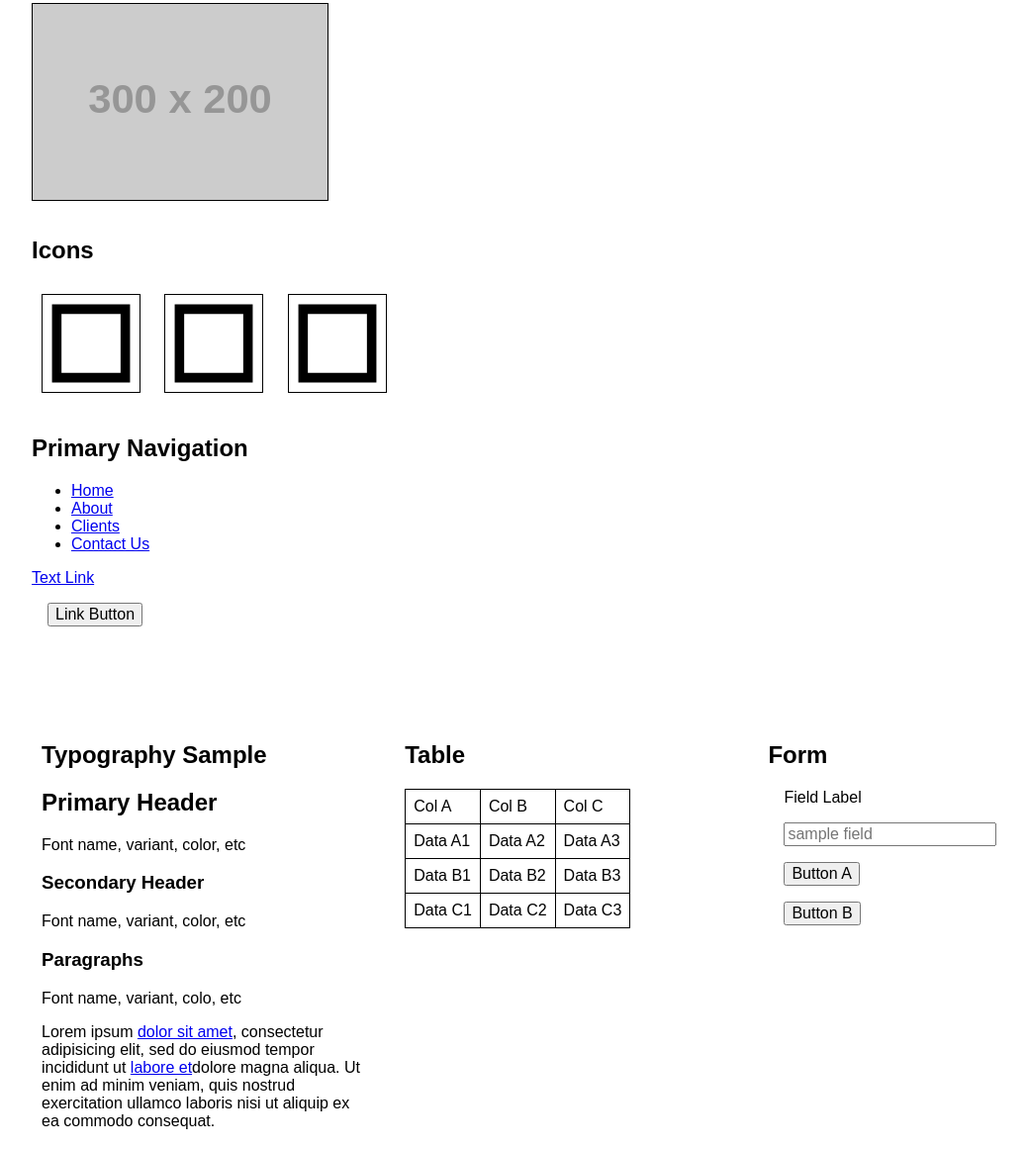
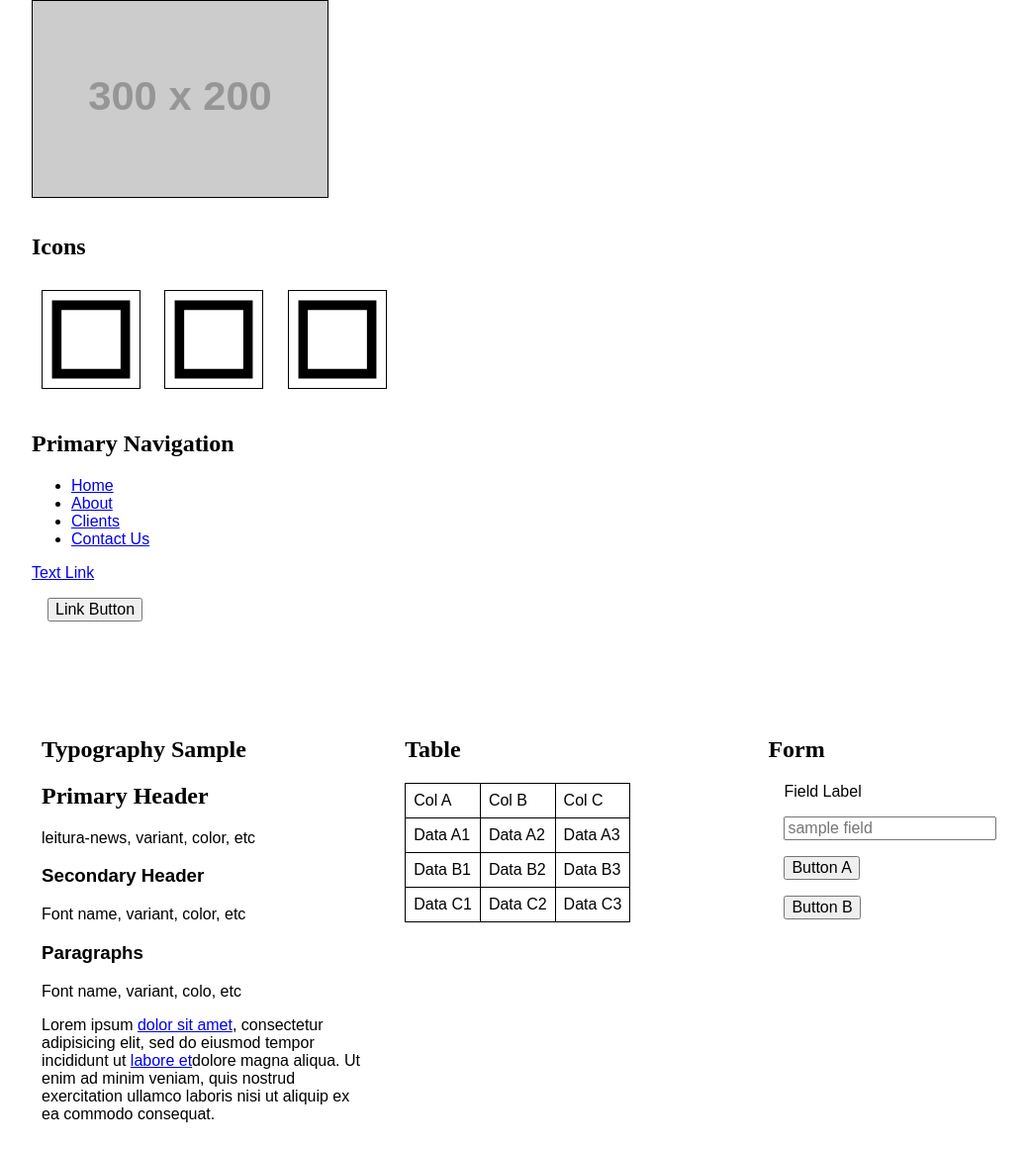
Before and after one commit to tonymoua/style-tile, a plain HTML site: page index.html in a window 1280 px wide. Shown: the part 1220-2381 px from the top of the page at 99% size, without its empty margins (68-1106 px from the left). Drawn offline with Linux system fonts and the light colour scheme; placeholder pictures from the web are drawn by us.

Commit message:
update typography

```diff
--- a/css/styles.css
+++ b/css/styles.css
@@ -40,7 +40,13 @@
 
 
 /* Typography */
+h1{
+    font-family: nimbus-sans, sans-serif;
+}
 
+h2{
+    font-family: leitura-news, serif;
+}
 
 /* Forms */
 
--- a/index.html
+++ b/index.html
@@ -106,7 +106,7 @@
 			<h2>Typography Sample</h2>
 
 			<h2>Primary Header</h2>
-			<p>Font name, variant, color, etc</h2>
+			<p>leitura-news, variant, color, etc</h2>
 
 
 			<h3>Secondary Header</h3>
```
